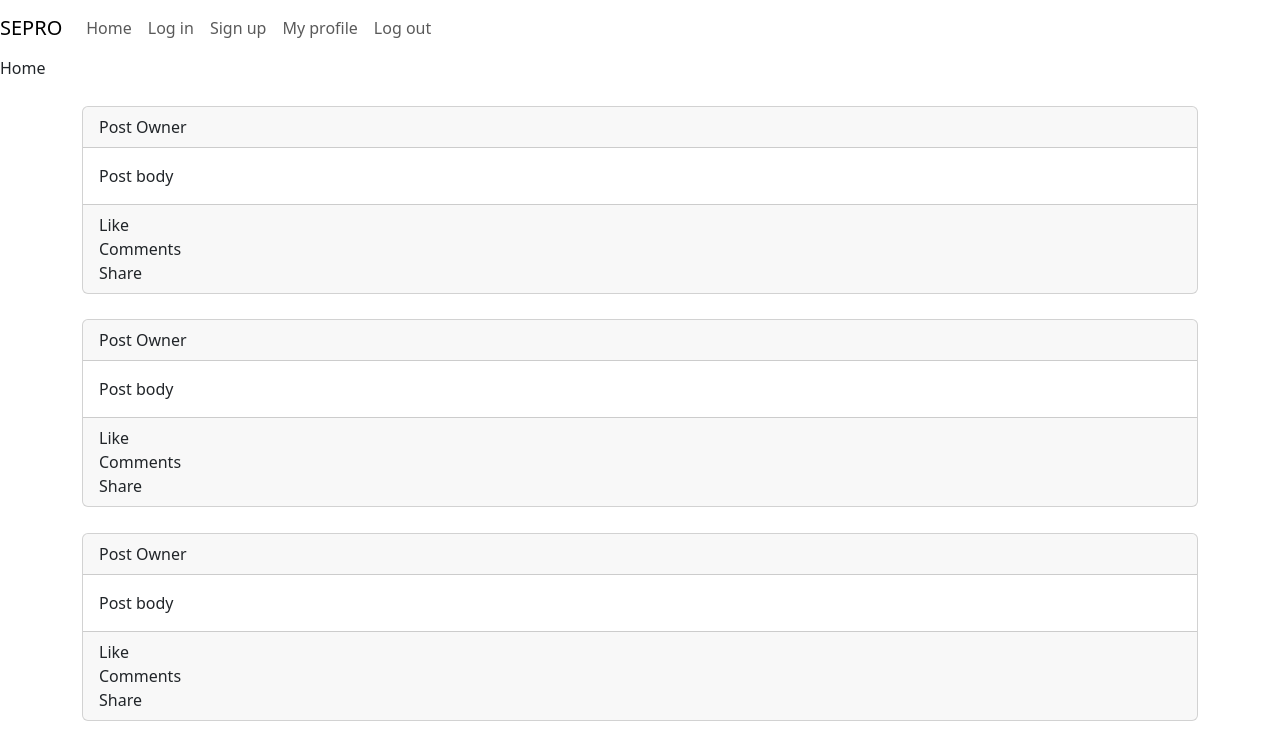
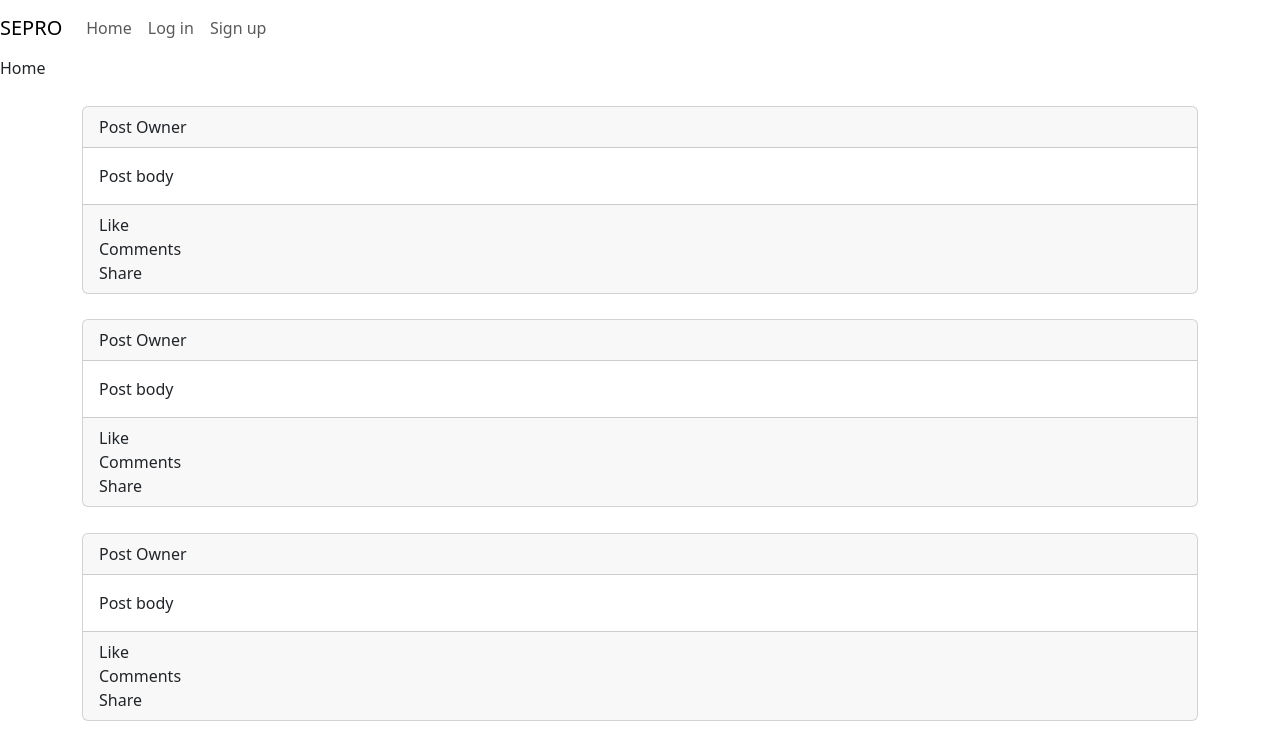
Before and after one commit to MartinYordanov374/SecureProgrammingProject, a React (Create React App) app: page / in a window 1280 px wide. Shown: the top 744 px of the page. Built offline with nearby package versions, Linux system fonts and the light colour scheme; no server answers.

Commit message:
Add conditional navbar rendering

```diff
--- a/src/Components/Navbar.jsx
+++ b/src/Components/Navbar.jsx
@@ -1,9 +1,15 @@
 import React from 'react'
 import {NavItem, Navbar, NavLink, NavbarBrand, Nav} from 'react-bootstrap'
-export default function NavigationBar() {
+import useAuth from '../Hooks/useAuth.js'
+export default function NavigationBar()
+{
+  const [isRegistered, isLoading] = useAuth();
+
   const handleLogOut = () => {
     console.log('logging out')
   }
+  if(isRegistered)
+  {
     return (
       <Navbar>
         <NavbarBrand href='/'> SEPRO </NavbarBrand>
@@ -27,3 +33,23 @@ export default function NavigationBar() {
       </Navbar>
     )
   }
+  else
+  {
+    return (
+      <Navbar>
+        <NavbarBrand href='/'> SEPRO </NavbarBrand>
+        <Nav>
+          <NavItem>
+              <NavLink href='/'> Home </NavLink>
+          </NavItem>
+          <NavItem>
+              <NavLink href='/login'> Log in </NavLink>
+          </NavItem>
+          <NavItem>
+              <NavLink href='/register'> Sign up </NavLink>
+          </NavItem>
+        </Nav>
+      </Navbar>
+    )
+  }
+}
```
Lines whose indentation alone changed are shown as unchanged.
